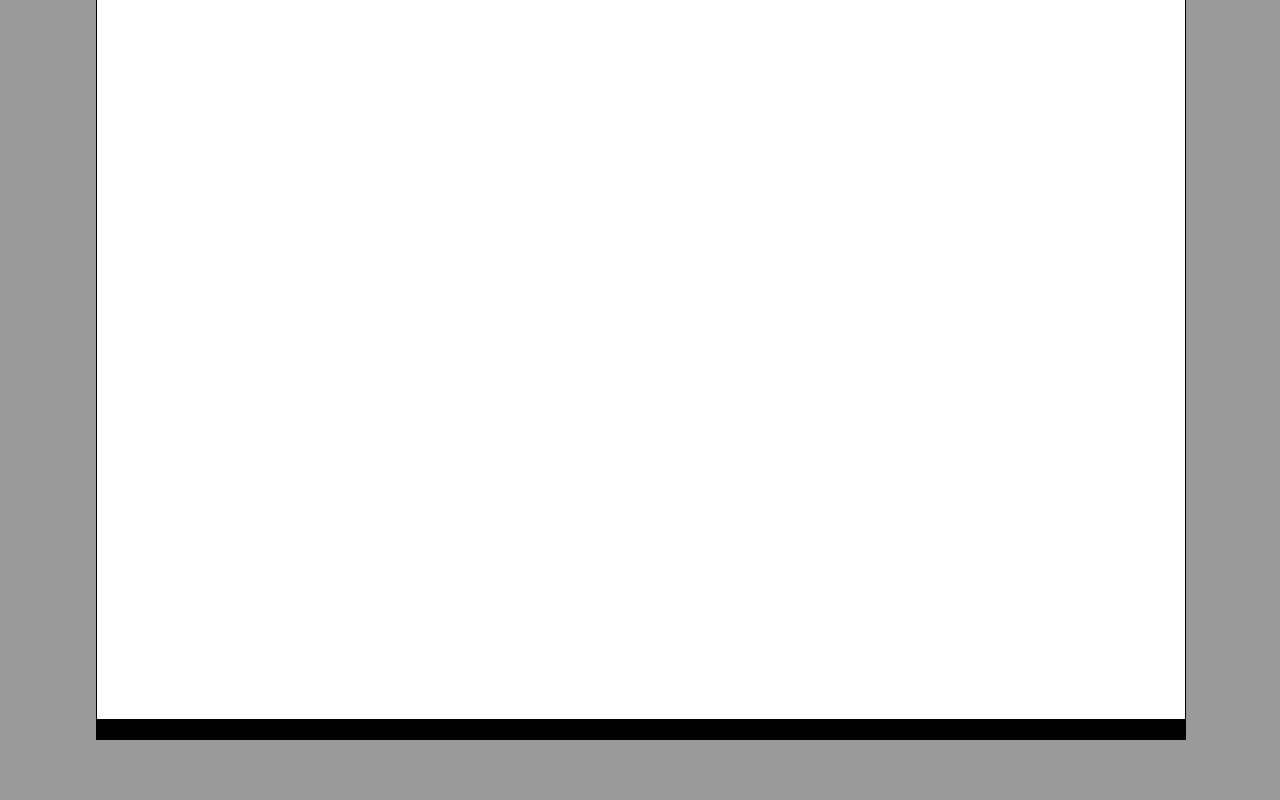
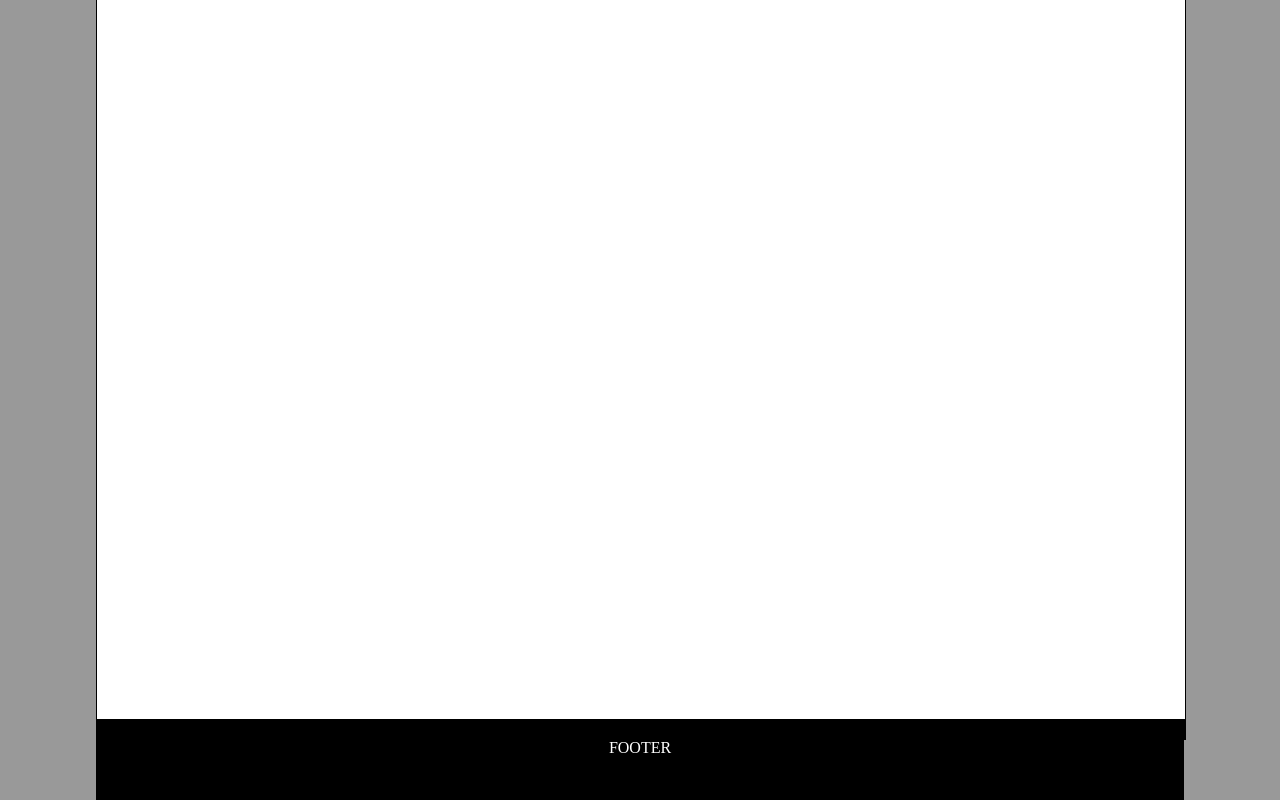
Before and after one commit to kenneth-brook/karma-fleet-university, a React (Create React App) app: page / in a window 1280 px wide. Shown: the part 534-1334 px from the top of the page. Before the commit the page ends 1274 px from the top, so only its background shows below. Built offline with nearby package versions, Linux system fonts and the light colour scheme.

Commit message:
made footer

```diff
--- a/src/App.js
+++ b/src/App.js
@@ -4,12 +4,14 @@ import "./sassMaster/index.scss";
 
 import Head from "./head/Head";
 import Nav from "./nav/Nav";
+import Foot from "./foot/Foot";
 
 function App() {
   return (
     <div className="App">
       <Head />
       <Nav />
+      <Foot />
     </div>
   );
 }
--- a/src/foot/Foot.js
+++ b/src/foot/Foot.js
@@ -1 +1,11 @@
 import React from "react";
+
+function Foot() {
+  return (
+    <div className="foot">
+      <h1>FOOTER</h1>
+    </div>
+  );
+}
+
+export default Foot;
--- a/src/foot/foot.scss
+++ b/src/foot/foot.scss
@@ -0,0 +1,7 @@
+.foot {
+  width: 100%;
+  height: 60px;
+  background-color: black;
+  color: white;
+  text-align: center;
+}
--- a/src/sassMaster/index.scss
+++ b/src/sassMaster/index.scss
@@ -6,3 +6,4 @@
 @import "../home/home.scss";
 @import "../staff/staff.scss";
 @import "../staff/card.scss";
+@import "../foot/foot.scss";
```
